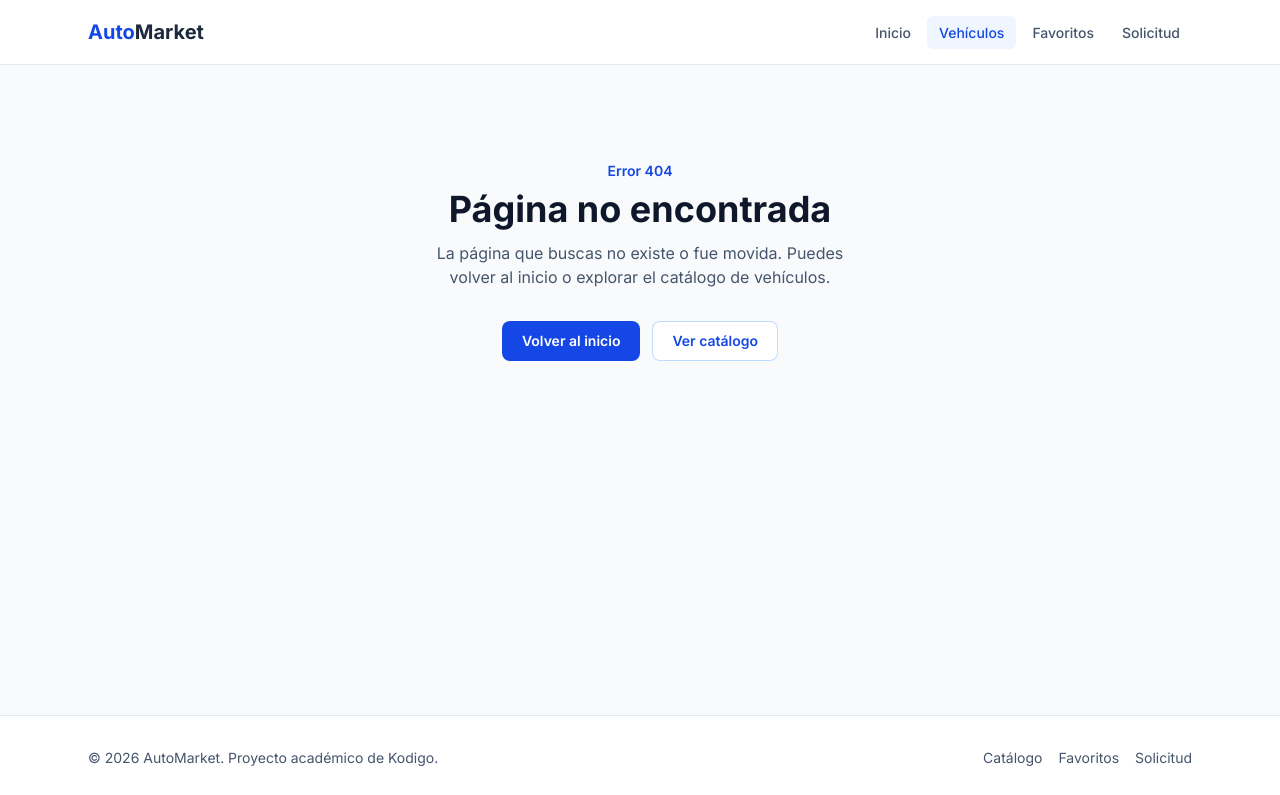
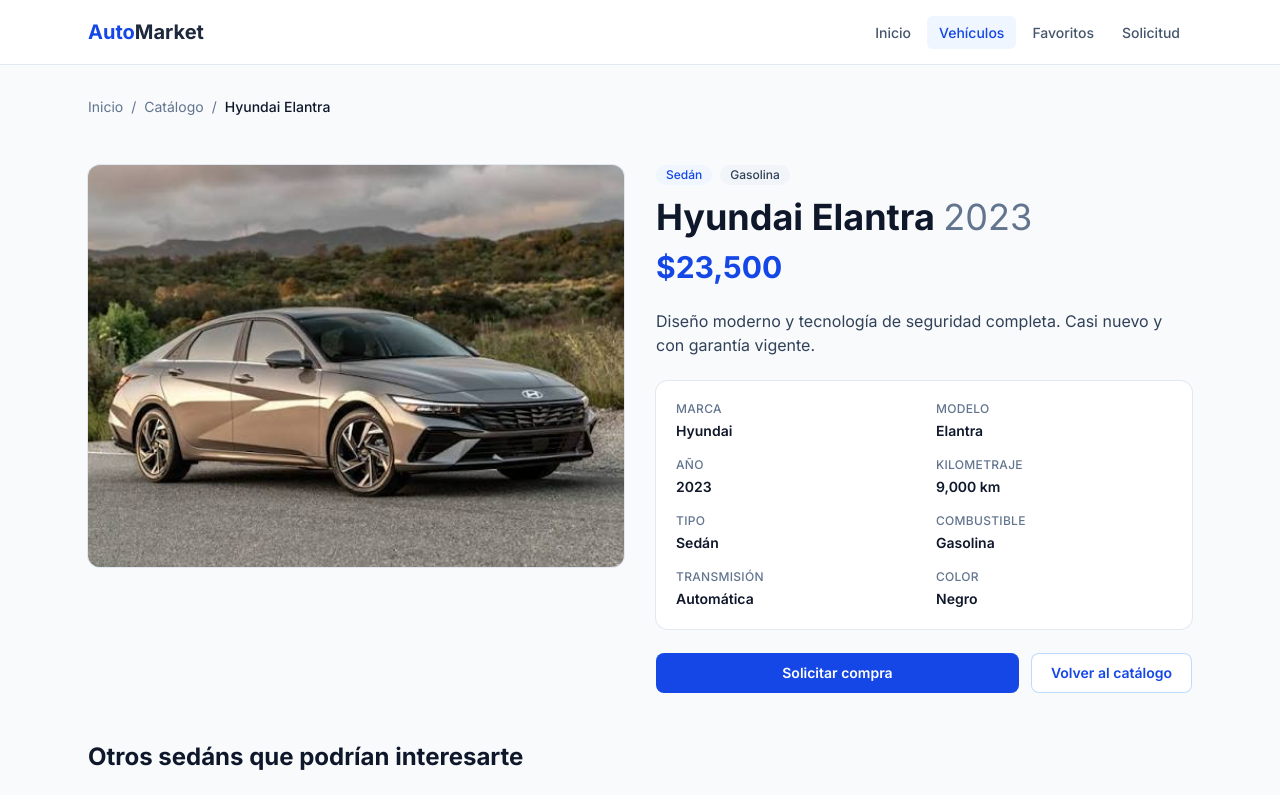
Before and after one commit to Baljeet2000-ai/automarket, a Next.js app: page /vehiculos/hyundai-elantra-2023 in a window 1280 px wide. Before the commit this address had no page. Shown: the top 795 px of the page. Built offline with nearby package versions, Linux system fonts and the light colour scheme.

Commit message:
feat: agrega página de detalle con ruta dinámica

```diff
--- /dev/null
+++ b/app/vehiculos/[id]/loading.tsx
@@ -0,0 +1,21 @@
+import Skeleton from "@/components/ui/Skeleton";
+
+export default function Loading() {
+  return (
+    <div role="status" aria-live="polite" className="space-y-8">
+      <span className="sr-only">Cargando vehículo…</span>
+      <Skeleton className="h-4 w-64" />
+      <div className="grid gap-8 lg:grid-cols-2">
+        <Skeleton className="aspect-[4/3] w-full rounded-xl" />
+        <div className="space-y-5">
+          <Skeleton className="h-5 w-40" />
+          <Skeleton className="h-10 w-3/4" />
+          <Skeleton className="h-9 w-1/3" />
+          <Skeleton className="h-20 w-full" />
+          <Skeleton className="h-40 w-full rounded-xl" />
+          <Skeleton className="h-11 w-full" />
+        </div>
+      </div>
+    </div>
+  );
+}
--- /dev/null
+++ b/app/vehiculos/[id]/not-found.tsx
@@ -0,0 +1,19 @@
+import ButtonLink from "@/components/ui/ButtonLink";
+
+export default function VehicleNotFound() {
+  return (
+    <section className="py-16 text-center">
+      <p className="text-sm font-semibold text-blue-700">Error 404</p>
+      <h1 className="mt-2 text-3xl font-bold text-slate-900">
+        Vehículo no encontrado
+      </h1>
+      <p className="mx-auto mt-3 max-w-md text-slate-600">
+        Es posible que ya no esté disponible o que el enlace sea incorrecto.
+        Revisa el catálogo para ver las opciones actuales.
+      </p>
+      <div className="mt-8">
+        <ButtonLink href="/vehiculos">Ver catálogo</ButtonLink>
+      </div>
+    </section>
+  );
+}
--- /dev/null
+++ b/app/vehiculos/[id]/page.tsx
@@ -0,0 +1,125 @@
+import type { Metadata } from "next";
+import Link from "next/link";
+import { notFound } from "next/navigation";
+import ButtonLink from "@/components/ui/ButtonLink";
+import Badge from "@/components/ui/Badge";
+import VehicleImage from "@/components/vehicles/VehicleImage";
+import VehicleSpecs from "@/components/vehicles/VehicleSpecs";
+import VehicleGrid from "@/components/vehicles/VehicleGrid";
+import { getVehicleById, getVehicles } from "@/lib/vehicles";
+import { bodyTypeLabels, fuelLabels, formatPrice } from "@/lib/format";
+
+interface PageProps {
+  params: Promise<{ id: string }>;
+}
+
+// Prerenderiza una página por cada vehículo del catálogo.
+export function generateStaticParams() {
+  return getVehicles().map((vehicle) => ({ id: vehicle.id }));
+}
+
+export async function generateMetadata({
+  params,
+}: PageProps): Promise<Metadata> {
+  const { id } = await params;
+  const vehicle = getVehicleById(id);
+
+  if (!vehicle) return { title: "Vehículo no encontrado" };
+
+  return {
+    title: `${vehicle.brand} ${vehicle.model} ${vehicle.year}`,
+    description: vehicle.description,
+  };
+}
+
+export default async function VehicleDetailPage({ params }: PageProps) {
+  const { id } = await params;
+  const vehicle = getVehicleById(id);
+
+  if (!vehicle) notFound();
+
+  const name = `${vehicle.brand} ${vehicle.model}`;
+  const related = getVehicles({ bodyType: vehicle.bodyType })
+    .filter((v) => v.id !== vehicle.id)
+    .slice(0, 3);
+
+  return (
+    <div className="space-y-12">
+      <nav aria-label="Ruta de navegación" className="text-sm text-slate-500">
+        <ol className="flex flex-wrap items-center gap-2">
+          <li>
+            <Link href="/" className="hover:text-blue-700">
+              Inicio
+            </Link>
+          </li>
+          <li aria-hidden="true">/</li>
+          <li>
+            <Link href="/vehiculos" className="hover:text-blue-700">
+              Catálogo
+            </Link>
+          </li>
+          <li aria-hidden="true">/</li>
+          <li aria-current="page" className="font-medium text-slate-900">
+            {name}
+          </li>
+        </ol>
+      </nav>
+
+      <div className="grid gap-8 lg:grid-cols-2">
+        <div className="relative aspect-[4/3] overflow-hidden rounded-xl bg-slate-100 ring-1 ring-slate-200">
+          <VehicleImage
+            src={vehicle.image}
+            alt={`${name} ${vehicle.year}`}
+            sizes="(min-width: 1024px) 50vw, 100vw"
+            priority
+          />
+        </div>
+
+        <div className="space-y-6">
+          <div>
+            <div className="flex flex-wrap gap-2">
+              <Badge tone="blue">{bodyTypeLabels[vehicle.bodyType]}</Badge>
+              <Badge>{fuelLabels[vehicle.fuel]}</Badge>
+              {vehicle.featured && <Badge tone="green">Destacado</Badge>}
+            </div>
+            <h1 className="mt-3 text-3xl font-bold text-slate-900 sm:text-4xl">
+              {name}{" "}
+              <span className="font-normal text-slate-500">{vehicle.year}</span>
+            </h1>
+            <p className="mt-3 text-3xl font-bold text-blue-700">
+              {formatPrice(vehicle.price)}
+            </p>
+          </div>
+
+          <p className="text-slate-700">{vehicle.description}</p>
+
+          <VehicleSpecs vehicle={vehicle} />
+
+          <div className="flex flex-col gap-3 sm:flex-row">
+            <ButtonLink
+              href={`/solicitud?vehiculo=${vehicle.id}`}
+              className="sm:flex-1"
+            >
+              Solicitar compra
+            </ButtonLink>
+            <ButtonLink href="/vehiculos" variant="secondary">
+              Volver al catálogo
+            </ButtonLink>
+          </div>
+        </div>
+      </div>
+
+      {related.length > 0 && (
+        <section aria-labelledby="relacionados">
+          <h2 id="relacionados" className="text-2xl font-bold text-slate-900">
+            Otros {bodyTypeLabels[vehicle.bodyType].toLowerCase()}s que podrían
+            interesarte
+          </h2>
+          <div className="mt-6">
+            <VehicleGrid vehicles={related} />
+          </div>
+        </section>
+      )}
+    </div>
+  );
+}
--- /dev/null
+++ b/components/vehicles/VehicleSpecs.tsx
@@ -0,0 +1,35 @@
+import type { Vehicle } from "@/types/vehicle";
+import {
+  bodyTypeLabels,
+  formatMileage,
+  fuelLabels,
+  transmissionLabels,
+} from "@/lib/format";
+
+export default function VehicleSpecs({ vehicle }: { vehicle: Vehicle }) {
+  const specs = [
+    { label: "Marca", value: vehicle.brand },
+    { label: "Modelo", value: vehicle.model },
+    { label: "Año", value: String(vehicle.year) },
+    { label: "Kilometraje", value: formatMileage(vehicle.mileage) },
+    { label: "Tipo", value: bodyTypeLabels[vehicle.bodyType] },
+    { label: "Combustible", value: fuelLabels[vehicle.fuel] },
+    { label: "Transmisión", value: transmissionLabels[vehicle.transmission] },
+    { label: "Color", value: vehicle.color },
+  ];
+
+  return (
+    <dl className="grid grid-cols-2 gap-x-6 gap-y-4 rounded-xl bg-white p-5 ring-1 ring-slate-200 sm:grid-cols-4 lg:grid-cols-2">
+      {specs.map((spec) => (
+        <div key={spec.label}>
+          <dt className="text-xs font-medium uppercase tracking-wide text-slate-500">
+            {spec.label}
+          </dt>
+          <dd className="mt-1 text-sm font-semibold text-slate-900">
+            {spec.value}
+          </dd>
+        </div>
+      ))}
+    </dl>
+  );
+}
```
Also changed, not shown: 1 other file (tests, documents, lock files or other folders).
